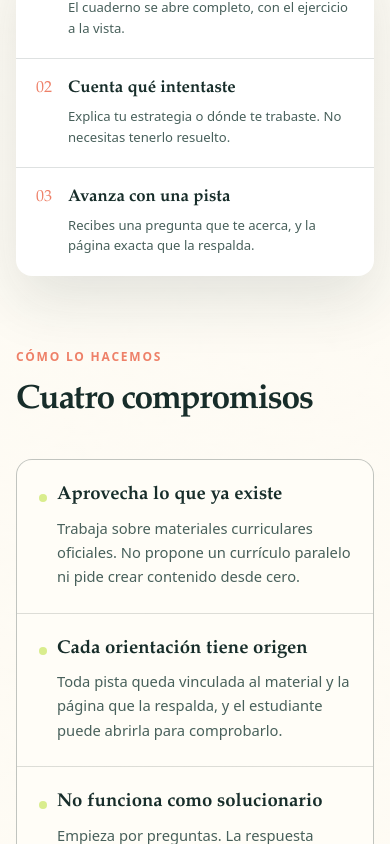
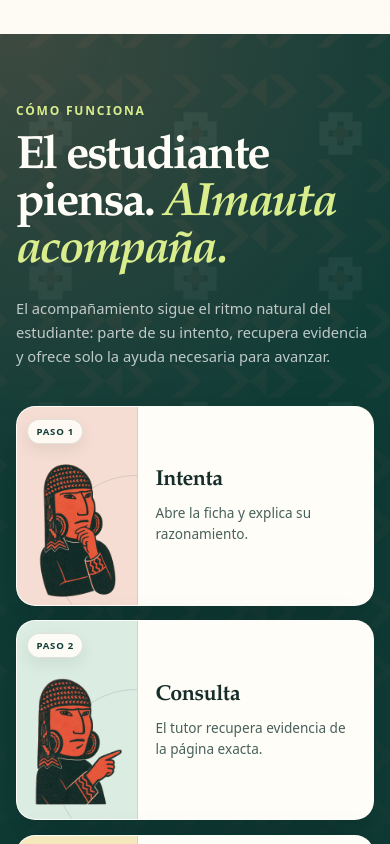
Before and after one commit to Duvet05/AImauta, a Next.js app: page / in a window 390 px wide. Shown: the part 1600-2444 px from the top of the page. Built offline with nearby package versions, Linux system fonts and the light colour scheme.

Commit message:
feat: expand how-it-works landing journey

```diff
--- a/app/globals.css
+++ b/app/globals.css
@@ -472,45 +472,205 @@
   transform: rotate(3deg);
 }
 
-.learning-principles {
+.learning-journey-section {
   position: relative;
-  z-index: 4;
-  display: grid;
-  grid-template-columns: repeat(3, 1fr);
-  margin-top: -2.5rem;
-  border-radius: 1rem;
-  background: white;
-  box-shadow: var(--shadow);
-}
-
-.learning-principles article {
+  overflow: hidden;
+  margin-top: 5.5rem;
+  padding-block: 6.5rem 6rem;
+  color: var(--paper);
+  background:
+    radial-gradient(
+      circle at 5% 0,
+      rgba(238, 128, 104, 0.2),
+      transparent 28rem
+    ),
+    radial-gradient(
+      circle at 95% 100%,
+      rgba(217, 237, 141, 0.14),
+      transparent 32rem
+    ),
+    var(--forest-dark);
+  isolation: isolate;
+}
+
+.learning-journey-section::before {
+  position: absolute;
+  z-index: -1;
+  inset: 0;
+  content: "";
+  opacity: 0.055;
+  background: url("/brand/amauta-pattern.svg") center / 145px auto repeat;
+  mask-image: linear-gradient(to bottom, black, transparent 92%);
+}
+
+.learning-journey-heading {
+  display: grid;
+  grid-template-columns: minmax(0, 1.15fr) minmax(280px, 0.85fr);
+  gap: 4rem;
+  align-items: end;
+  margin-bottom: 3.25rem;
+}
+
+.learning-journey-heading .eyebrow {
+  color: var(--lime);
+}
+
+.learning-journey-heading h2 {
+  max-width: 13ch;
+  margin: 0;
+  font-family: var(--font-display);
+  font-size: clamp(2.65rem, 4.7vw, 4.35rem);
+  font-weight: 600;
+  letter-spacing: -0.045em;
+  line-height: 1;
+}
+
+.learning-journey-heading h2 span {
+  color: var(--lime);
+  font-style: italic;
+}
+
+.learning-journey-heading > p {
+  max-width: 43ch;
+  margin: 0 0 0.35rem;
+  color: rgba(255, 255, 255, 0.72);
+  font-size: 1rem;
+  line-height: 1.72;
+}
+
+.learning-journey-list {
+  display: grid;
+  grid-template-columns: repeat(4, minmax(0, 1fr));
+  gap: 1rem;
+  margin: 0;
+  padding: 0;
+  list-style: none;
+}
+
+.learning-step {
+  position: relative;
+  min-width: 0;
+}
+
+.learning-step:not(:last-child)::after {
+  position: absolute;
+  z-index: 3;
+  top: 8.5rem;
+  right: -0.86rem;
+  display: grid;
+  width: 1.7rem;
+  height: 1.7rem;
+  place-items: center;
+  border: 2px solid var(--forest-dark);
+  border-radius: 50%;
+  color: var(--forest-dark);
+  background: var(--lime);
+  content: "→";
+  font-size: 0.82rem;
+  font-weight: 800;
+  line-height: 1;
+}
+
+.learning-step-card {
+  overflow: hidden;
+  height: 100%;
+  border: 1px solid rgba(255, 255, 255, 0.16);
+  border-radius: 1.2rem;
+  color: var(--ink);
+  background: var(--paper);
+  box-shadow: 0 24px 48px rgba(3, 25, 22, 0.22);
+}
+
+.learning-step-visual {
+  position: relative;
+  height: 17.5rem;
+  overflow: hidden;
+  border-bottom: 1px solid rgba(23, 45, 42, 0.1);
+  background: #f5ddd3;
+}
+
+.learning-step:nth-child(2) .learning-step-visual {
+  background: #dbece3;
+}
+
+.learning-step:nth-child(3) .learning-step-visual {
+  background: #f5e8bc;
+}
+
+.learning-step:nth-child(4) .learning-step-visual {
+  background: var(--lime);
+}
+
+.learning-step-visual::before {
+  position: absolute;
+  right: -2.5rem;
+  bottom: -3.5rem;
+  width: 13rem;
+  height: 13rem;
+  border: 1px solid rgba(23, 45, 42, 0.12);
+  border-radius: 50%;
+  content: "";
+}
+
+.learning-step-visual img {
+  z-index: 1;
+  padding: 1.15rem 1.25rem 0;
+  object-fit: contain;
+  object-position: center bottom;
+}
+
+.learning-step-number {
+  position: absolute;
+  z-index: 2;
+  top: 1rem;
+  left: 1rem;
+  padding: 0.38rem 0.65rem;
+  border: 1px solid rgba(23, 45, 42, 0.12);
+  border-radius: 2rem;
+  color: var(--forest-dark);
+  background: rgba(255, 253, 247, 0.9);
+  box-shadow: 0 6px 15px rgba(23, 45, 42, 0.08);
+  font-size: 0.64rem;
+  font-weight: 800;
+  letter-spacing: 0.08em;
+  text-transform: uppercase;
+}
+
+.learning-step-copy {
+  padding: 1.45rem 1.4rem 1.6rem;
+}
+
+.learning-step-copy h3 {
+  margin: 0 0 0.55rem;
+  font-family: var(--font-display);
+  font-size: 1.55rem;
+  font-weight: 600;
+  letter-spacing: -0.025em;
+}
+
+.learning-step-copy p {
+  margin: 0;
+  color: var(--ink-soft);
+  font-size: 0.88rem;
+  line-height: 1.62;
+}
+
+.learning-journey-promise {
   display: flex;
-  gap: 1rem;
-  min-height: 128px;
-  padding: 1.8rem 1.6rem;
-}
-
-.learning-principles article + article {
-  border-left: 1px solid var(--line);
-}
-
-.principle-number {
-  color: var(--coral);
+  align-items: center;
+  justify-content: center;
+  gap: 0.65rem;
+  margin: 2.5rem 0 0;
+  color: rgba(255, 255, 255, 0.76);
   font-family: var(--font-display);
   font-size: 1rem;
-}
-
-.learning-principles h2 {
-  margin: 0 0 0.45rem;
-  font-family: var(--font-display);
-  font-size: 1.05rem;
-}
-
-.learning-principles p {
-  margin: 0;
-  color: var(--ink-soft);
-  font-size: 0.82rem;
-  line-height: 1.55;
+  font-style: italic;
+  text-align: center;
+}
+
+.learning-journey-promise span {
+  color: var(--lime);
+  font-style: normal;
 }
 
 .library-section {
@@ -1737,6 +1897,21 @@
   outline-offset: 3px;
 }
 
+@media (max-width: 1100px) {
+  .learning-journey-list {
+    grid-template-columns: repeat(2, minmax(0, 1fr));
+    gap: 1.25rem;
+  }
+
+  .learning-step:not(:last-child)::after {
+    display: none;
+  }
+
+  .learning-step-visual {
+    height: 17rem;
+  }
+}
+
 @media (max-width: 980px) {
   .hero-content {
     grid-template-columns: 1fr;
@@ -1752,10 +1927,6 @@
     min-height: auto;
   }
 
-  .learning-principles {
-    margin-top: -1.5rem;
-  }
-
   .problem-section,
   .teacher-section {
     grid-template-columns: 1fr;
@@ -1770,6 +1941,26 @@
     max-width: none;
   }
 
+  .learning-journey-section {
+    margin-top: 4.5rem;
+    padding-block: 5rem;
+  }
+
+  .learning-journey-heading {
+    grid-template-columns: 1fr;
+    gap: 1.5rem;
+    align-items: start;
+    margin-bottom: 2.5rem;
+  }
+
+  .learning-journey-heading h2 {
+    max-width: 14ch;
+  }
+
+  .learning-journey-heading > p {
+    max-width: 58ch;
+  }
+
   .commitment-section {
     padding-block: 4.5rem 1rem;
   }
@@ -1823,18 +2014,81 @@
     font-size: 0.95rem;
   }
 
-  .learning-principles {
+  .learning-journey-section {
+    margin-top: 3.75rem;
+    padding-block: 4.25rem;
+  }
+
+  .learning-journey-heading {
+    gap: 1.25rem;
+    margin-bottom: 2rem;
+  }
+
+  .learning-journey-heading h2 {
+    font-size: clamp(2.4rem, 12vw, 3.2rem);
+  }
+
+  .learning-journey-heading > p {
+    font-size: 0.92rem;
+    line-height: 1.65;
+  }
+
+  .learning-journey-list {
     grid-template-columns: 1fr;
-  }
-
-  .learning-principles article {
-    min-height: auto;
-    padding: 1.25rem;
-  }
-
-  .learning-principles article + article {
-    border-top: 1px solid var(--line);
-    border-left: 0;
+    gap: 0.9rem;
+  }
+
+  .learning-step-card {
+    display: grid;
+    grid-template-columns: clamp(6.5rem, 31vw, 11rem) minmax(0, 1fr);
+    min-height: 12.5rem;
+  }
+
+  .learning-step-visual {
+    height: auto;
+    min-height: 100%;
+    border-right: 1px solid rgba(23, 45, 42, 0.1);
+    border-bottom: 0;
+  }
+
+  .learning-step-visual::before {
+    right: -5rem;
+    bottom: -2rem;
+    width: 10rem;
+    height: 10rem;
+  }
+
+  .learning-step-visual img {
+    padding: 2.8rem 0.25rem 0;
+  }
+
+  .learning-step-number {
+    top: 0.75rem;
+    left: 0.65rem;
+    padding: 0.3rem 0.5rem;
+    font-size: 0.6rem;
+  }
+
+  .learning-step-copy {
+    align-self: center;
+    padding: 1.25rem 1.1rem;
+  }
+
+  .learning-step-copy h3 {
+    font-size: 1.35rem;
+  }
+
+  .learning-step-copy p {
+    font-size: 0.85rem;
+    line-height: 1.55;
+  }
+
+  .learning-journey-promise {
+    align-items: flex-start;
+    margin-top: 2rem;
+    font-size: 0.92rem;
+    line-height: 1.5;
+    text-align: left;
   }
 
   .commitment-grid {
--- a/app/page.tsx
+++ b/app/page.tsx
@@ -4,6 +4,29 @@
 import { BrandMark } from "@/components/brand-mark";
 import { CatalogLibrary } from "@/components/catalog-library";
 import { getBooks } from "@/lib/catalog";
+
+const learningJourney = [
+  {
+    title: "Intenta",
+    description: "Abre la ficha y explica su razonamiento.",
+    image: "/brand/characters/amauta-thinks.webp",
+  },
+  {
+    title: "Consulta",
+    description: "El tutor recupera evidencia de la página exacta.",
+    image: "/brand/characters/amauta-points.webp",
+  },
+  {
+    title: "Recibe pista",
+    description: "Una pregunta o pista breve, con su fuente.",
+    image: "/brand/characters/amauta-hint.webp",
+  },
+  {
+    title: "Resuelve",
+    description: "Llega a la respuesta por sí mismo.",
+    image: "/brand/characters/amauta-celebrates.webp",
+  },
+] as const;
 
 export default async function CatalogPage() {
   const books = await getBooks();
@@ -127,34 +150,56 @@
         </div>
       </section>
 
-      <section className="learning-principles shell" aria-label="Cómo funciona">
-        <article>
-          <span className="principle-number">01</span>
-          <div>
-            <h2>Lee el ejercicio</h2>
-            <p>El cuaderno se abre completo, con el ejercicio a la vista.</p>
-          </div>
-        </article>
-        <article>
-          <span className="principle-number">02</span>
-          <div>
-            <h2>Cuenta qué intentaste</h2>
+      <section
+        className="learning-journey-section"
+        aria-labelledby="como-funciona"
+      >
+        <div className="learning-journey-shell shell">
+          <div className="learning-journey-heading">
+            <div>
+              <p className="eyebrow">Cómo funciona</p>
+              <h2 id="como-funciona">
+                El estudiante piensa.
+                <span> AImauta acompaña.</span>
+              </h2>
+            </div>
             <p>
-              Explica tu estrategia o dónde te trabaste. No necesitas tenerlo
-              resuelto.
+              El acompañamiento sigue el ritmo natural del estudiante: parte de
+              su intento, recupera evidencia y ofrece solo la ayuda necesaria
+              para avanzar.
             </p>
           </div>
-        </article>
-        <article>
-          <span className="principle-number">03</span>
-          <div>
-            <h2>Avanza con una pista</h2>
-            <p>
-              Recibes una pregunta que te acerca, y la página exacta que la
-              respalda.
-            </p>
-          </div>
-        </article>
+
+          <ol className="learning-journey-list" role="list">
+            {learningJourney.map((step, index) => (
+              <li className="learning-step" key={step.title}>
+                <article className="learning-step-card">
+                  <div className="learning-step-visual">
+                    <span className="learning-step-number">
+                      Paso {index + 1}
+                    </span>
+                    <Image
+                      src={step.image}
+                      alt=""
+                      fill
+                      sizes="(max-width: 680px) 112px, (max-width: 980px) 42vw, 250px"
+                    />
+                  </div>
+                  <div className="learning-step-copy">
+                    <h3>{step.title}</h3>
+                    <p>{step.description}</p>
+                  </div>
+                </article>
+              </li>
+            ))}
+          </ol>
+
+          <p className="learning-journey-promise">
+            <span aria-hidden="true">✦</span>
+            AImauta acompaña el proceso. La respuesta final sigue siendo del
+            estudiante.
+          </p>
+        </div>
       </section>
 
       <section className="commitment-section shell" aria-labelledby="compromisos">
```
